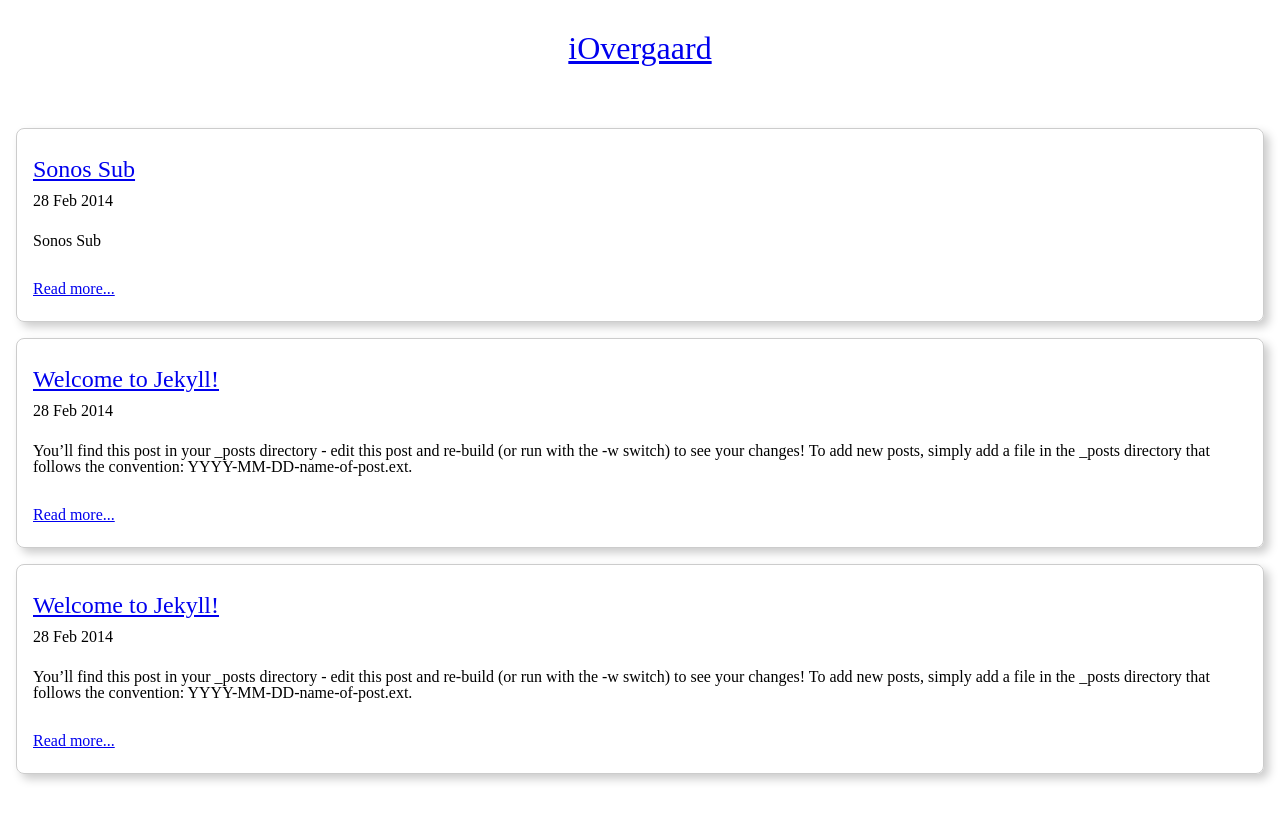
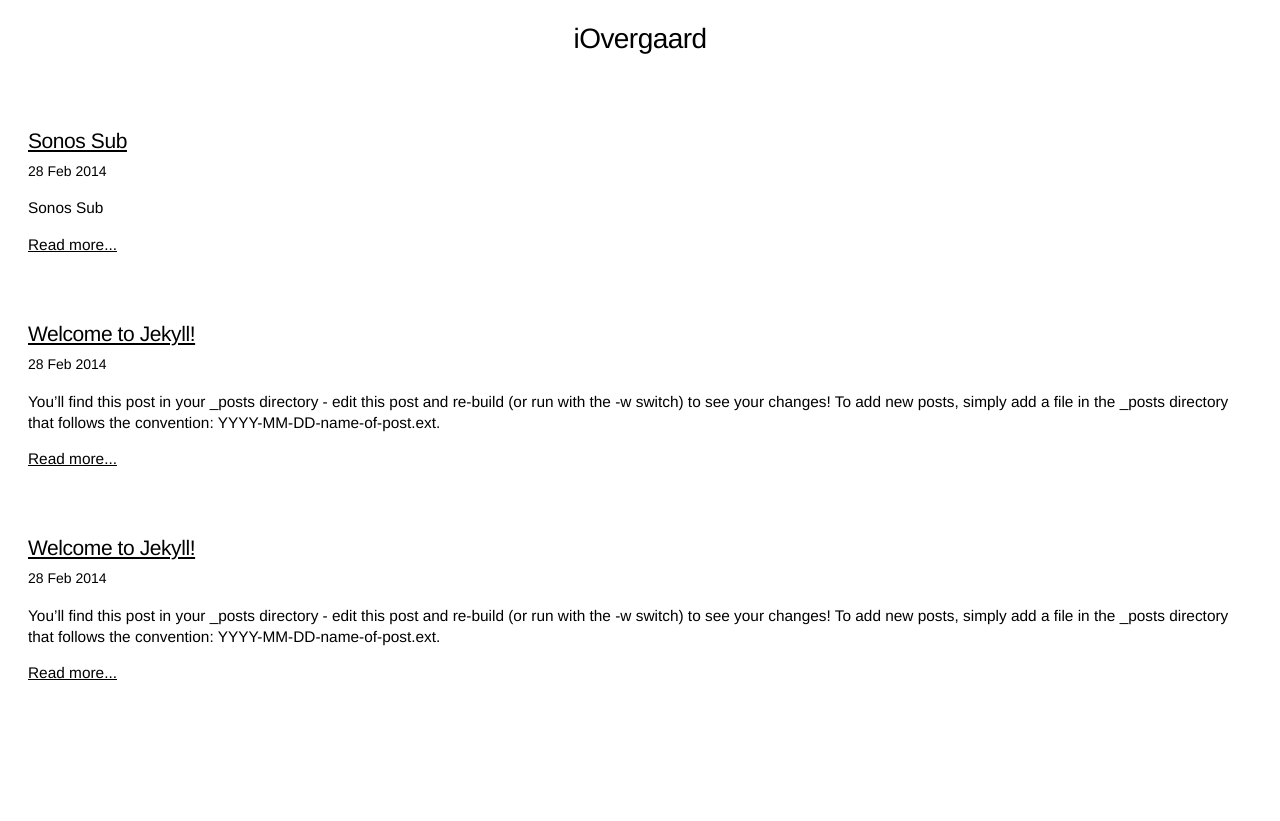
Before and after one commit to iOvergaard/iovergaard.github.io, a Jekyll site: the page built from index.html, in a window 1280 px wide. Shown: the top 821 px of the page. Built offline with Jekyll 4.4.1, drawn with Linux system fonts in a browser that asks for light colours; Markdown is read by kramdown in place of the engine named in the settings.

```diff
--- a/_layouts/post.html
+++ b/_layouts/post.html
@@ -1,6 +1,7 @@
 ---
 layout: default
 ---
+<article class="post">
 	<header>
 		<h1>{{ page.title }}</h1>
 		<p>
@@ -16,6 +17,6 @@ layout: default
 		</p>
 	</header>
 
-<article class="post">
 	{{ content }}
+
 </article>
--- a/_posts/2014-02-28-welcome-to-jekyll.markdown
+++ b/_posts/2014-02-28-welcome-to-jekyll.markdown
@@ -7,6 +7,8 @@ categories: jekyll update
 
 You'll find this post in your `_posts` directory - edit this post and re-build (or run with the `-w` switch) to see your changes!
 To add new posts, simply add a file in the `_posts` directory that follows the convention: YYYY-MM-DD-name-of-post.ext.
+
+![Test image](http://placehold.it/2000x400)
 
 Jekyll also offers powerful support for code snippets:
 
--- a/index.html
+++ b/index.html
@@ -5,10 +5,10 @@ excerpt: Blog for Jacob Overgaard
 ---
 
 <section class="modules m-postview">
-  <ul class="list l-padding t-box-shadow">
+  <ul class="list l-padding">
     {% for post in site.posts %}
     	<li>
-    		<article>
+    		<article class="post">
     			<header>
     				<a href="{{ post.url }}"><span class="h3">{{ post.title }}</span></a>
     			</header>
--- a/sass/partials/_container.scss
+++ b/sass/partials/_container.scss
@@ -4,6 +4,8 @@
 
 .container {
 	@include show-grid;
+	padding: 1em;
 
-	padding: 1em;
+	width: 100%;
+	float: left;
 }
--- a/sass/partials/_syntax.scss
+++ b/sass/partials/_syntax.scss
@@ -2,7 +2,9 @@
 	@include t-box-shadow;
 	background: #ffffff;
 	padding: 0.5em;
-	margin: 0.5em 0.2em;
+	margin: $paragraph-margin;
+	margin-left: 0.2em;
+	margin-right: 0.2em;
 }
 .highlight .c { color: #999988; font-style: italic } /* Comment */
 .highlight .err { color: #a61717; background-color: #e3d2d2 } /* Error */
--- a/sass/partials/_themes.scss
+++ b/sass/partials/_themes.scss
@@ -2,6 +2,10 @@
 	border: solid 1px $border-color;
 	box-shadow: 5px 5px 10px $border-color;
 	border-radius: 8px;
+}
+
+body {
+	background: $body-color;
 }
 
 .list {
--- a/stylesheets/screen.css
+++ b/stylesheets/screen.css
@@ -88,11 +88,26 @@ article, aside, details, figcaption, figure, footer, header, hgroup, main, menu,
   padding: 1em;
 }
 
-/* line 11, ../sass/partials/_themes.scss */
+/* line 20, ../sass/partials/_modules.scss */
+.post a {
+  text-decoration: underline;
+}
+/* line 23, ../sass/partials/_modules.scss */
+.post a:hover {
+  text-decoration: none;
+  color: green;
+}
+
+/* line 7, ../sass/partials/_themes.scss */
+body {
+  background: white;
+}
+
+/* line 15, ../sass/partials/_themes.scss */
 .list.t-border-bottom li {
   border-bottom: solid 1px #cccccc;
 }
-/* line 18, ../sass/partials/_themes.scss */
+/* line 22, ../sass/partials/_themes.scss */
 .list.t-box-shadow li {
   border: solid 1px #cccccc;
   box-shadow: 5px 5px 10px #cccccc;
@@ -100,33 +115,60 @@ article, aside, details, figcaption, figure, footer, header, hgroup, main, menu,
 }
 
 /* line 1, ../sass/partials/_global.scss */
+body {
+  font-family: Helvetica, Arial, sans-serif;
+  font-size: 87.5%;
+  line-height: 1.5em;
+}
+
+/* line 7, ../sass/partials/_global.scss */
+a, a:hover, a:visited, a:active {
+  color: black;
+  text-decoration: none;
+}
+
+/* line 12, ../sass/partials/_global.scss */
 h1, .h1 {
   font-size: 2em;
+  letter-spacing: -0.02em;
   padding: 0.5em 0;
   display: block;
 }
 
-/* line 7, ../sass/partials/_global.scss */
+/* line 19, ../sass/partials/_global.scss */
 h2, .h2 {
   font-size: 1.5em;
   font-style: italic;
+  letter-spacing: -0.02em;
   padding: 0.5em 0;
   display: block;
 }
 
-/* line 14, ../sass/partials/_global.scss */
+/* line 27, ../sass/partials/_global.scss */
 h3, .h3 {
   font-size: 1.5em;
   padding: 0.5em 0;
   display: block;
+  letter-spacing: -0.02em;
 }
 
-/* line 20, ../sass/partials/_global.scss */
+/* line 34, ../sass/partials/_global.scss */
 p {
-  padding: 0.5em 0;
+  margin: 0 0 1em;
+  outline-color: black;
+  outline-style: none;
+  outline-width: 0px;
+  vertical-align: baseline;
+  font-size: 1.1em;
 }
 
-/* line 24, ../sass/partials/_global.scss */
+/* line 43, ../sass/partials/_global.scss */
+img {
+  max-width: 100%;
+  height: auto;
+}
+
+/* line 48, ../sass/partials/_global.scss */
 .justify {
   text-align: justify;
 }
@@ -146,6 +188,8 @@ p {
 /* line 5, ../sass/partials/_container.scss */
 .container {
   padding: 1em;
+  width: 100%;
+  float: left;
 }
 
 /* line 1, ../sass/partials/_syntax.scss */
@@ -155,57 +199,59 @@ p {
   border-radius: 8px;
   background: #ffffff;
   padding: 0.5em;
-  margin: 0.5em 0.2em;
+  margin: 0 0 1em;
+  margin-left: 0.2em;
+  margin-right: 0.2em;
 }
 
-/* line 7, ../sass/partials/_syntax.scss */
+/* line 9, ../sass/partials/_syntax.scss */
 .highlight .c {
   color: #999988;
   font-style: italic;
 }
 
 /* Comment */
-/* line 8, ../sass/partials/_syntax.scss */
+/* line 10, ../sass/partials/_syntax.scss */
 .highlight .err {
   color: #a61717;
   background-color: #e3d2d2;
 }
 
 /* Error */
-/* line 9, ../sass/partials/_syntax.scss */
+/* line 11, ../sass/partials/_syntax.scss */
 .highlight .k {
   font-weight: bold;
 }
 
 /* Keyword */
-/* line 10, ../sass/partials/_syntax.scss */
+/* line 12, ../sass/partials/_syntax.scss */
 .highlight .o {
   font-weight: bold;
 }
 
 /* Operator */
-/* line 11, ../sass/partials/_syntax.scss */
+/* line 13, ../sass/partials/_syntax.scss */
 .highlight .cm {
   color: #999988;
   font-style: italic;
 }
 
 /* Comment.Multiline */
-/* line 12, ../sass/partials/_syntax.scss */
+/* line 14, ../sass/partials/_syntax.scss */
 .highlight .cp {
   color: #999999;
   font-weight: bold;
 }
 
 /* Comment.Preproc */
-/* line 13, ../sass/partials/_syntax.scss */
+/* line 15, ../sass/partials/_syntax.scss */
 .highlight .c1 {
   color: #999988;
   font-style: italic;
 }
 
 /* Comment.Single */
-/* line 14, ../sass/partials/_syntax.scss */
+/* line 16, ../sass/partials/_syntax.scss */
 .highlight .cs {
   color: #999999;
   font-weight: bold;
@@ -213,315 +259,315 @@ p {
 }
 
 /* Comment.Special */
-/* line 15, ../sass/partials/_syntax.scss */
+/* line 17, ../sass/partials/_syntax.scss */
 .highlight .gd {
   color: #000000;
   background-color: #ffdddd;
 }
 
 /* Generic.Deleted */
-/* line 16, ../sass/partials/_syntax.scss */
+/* line 18, ../sass/partials/_syntax.scss */
 .highlight .gd .x {
   color: #000000;
   background-color: #ffaaaa;
 }
 
 /* Generic.Deleted.Specific */
-/* line 17, ../sass/partials/_syntax.scss */
+/* line 19, ../sass/partials/_syntax.scss */
 .highlight .ge {
   font-style: italic;
 }
 
 /* Generic.Emph */
-/* line 18, ../sass/partials/_syntax.scss */
+/* line 20, ../sass/partials/_syntax.scss */
 .highlight .gr {
   color: #aa0000;
 }
 
 /* Generic.Error */
-/* line 19, ../sass/partials/_syntax.scss */
+/* line 21, ../sass/partials/_syntax.scss */
 .highlight .gh {
   color: #999999;
 }
 
 /* Generic.Heading */
-/* line 20, ../sass/partials/_syntax.scss */
+/* line 22, ../sass/partials/_syntax.scss */
 .highlight .gi {
   color: #000000;
   background-color: #ddffdd;
 }
 
 /* Generic.Inserted */
-/* line 21, ../sass/partials/_syntax.scss */
+/* line 23, ../sass/partials/_syntax.scss */
 .highlight .gi .x {
   color: #000000;
   background-color: #aaffaa;
 }
 
 /* Generic.Inserted.Specific */
-/* line 22, ../sass/partials/_syntax.scss */
+/* line 24, ../sass/partials/_syntax.scss */
 .highlight .go {
   color: #888888;
 }
 
 /* Generic.Output */
-/* line 23, ../sass/partials/_syntax.scss */
+/* line 25, ../sass/partials/_syntax.scss */
 .highlight .gp {
   color: #555555;
 }
 
 /* Generic.Prompt */
-/* line 24, ../sass/partials/_syntax.scss */
+/* line 26, ../sass/partials/_syntax.scss */
 .highlight .gs {
   font-weight: bold;
 }
 
 /* Generic.Strong */
-/* line 25, ../sass/partials/_syntax.scss */
+/* line 27, ../sass/partials/_syntax.scss */
 .highlight .gu {
   color: #aaaaaa;
 }
 
 /* Generic.Subheading */
-/* line 26, ../sass/partials/_syntax.scss */
+/* line 28, ../sass/partials/_syntax.scss */
 .highlight .gt {
   color: #aa0000;
 }
 
 /* Generic.Traceback */
-/* line 27, ../sass/partials/_syntax.scss */
+/* line 29, ../sass/partials/_syntax.scss */
 .highlight .kc {
   font-weight: bold;
 }
 
 /* Keyword.Constant */
-/* line 28, ../sass/partials/_syntax.scss */
+/* line 30, ../sass/partials/_syntax.scss */
 .highlight .kd {
   font-weight: bold;
 }
 
 /* Keyword.Declaration */
-/* line 29, ../sass/partials/_syntax.scss */
+/* line 31, ../sass/partials/_syntax.scss */
 .highlight .kp {
   font-weight: bold;
 }
 
 /* Keyword.Pseudo */
-/* line 30, ../sass/partials/_syntax.scss */
+/* line 32, ../sass/partials/_syntax.scss */
 .highlight .kr {
   font-weight: bold;
 }
 
 /* Keyword.Reserved */
-/* line 31, ../sass/partials/_syntax.scss */
+/* line 33, ../sass/partials/_syntax.scss */
 .highlight .kt {
   color: #445588;
   font-weight: bold;
 }
 
 /* Keyword.Type */
-/* line 32, ../sass/partials/_syntax.scss */
+/* line 34, ../sass/partials/_syntax.scss */
 .highlight .m {
   color: #009999;
 }
 
 /* Literal.Number */
-/* line 33, ../sass/partials/_syntax.scss */
+/* line 35, ../sass/partials/_syntax.scss */
 .highlight .s {
   color: #dd1144;
 }
 
 /* Literal.String */
-/* line 34, ../sass/partials/_syntax.scss */
+/* line 36, ../sass/partials/_syntax.scss */
 .highlight .na {
   color: teal;
 }
 
 /* Name.Attribute */
-/* line 35, ../sass/partials/_syntax.scss */
+/* line 37, ../sass/partials/_syntax.scss */
 .highlight .nb {
   color: #0086b3;
 }
 
 /* Name.Builtin */
-/* line 36, ../sass/partials/_syntax.scss */
+/* line 38, ../sass/partials/_syntax.scss */
 .highlight .nc {
   color: #445588;
   font-weight: bold;
 }
 
 /* Name.Class */
-/* line 37, ../sass/partials/_syntax.scss */
+/* line 39, ../sass/partials/_syntax.scss */
 .highlight .no {
   color: teal;
 }
 
 /* Name.Constant */
-/* line 38, ../sass/partials/_syntax.scss */
+/* line 40, ../sass/partials/_syntax.scss */
 .highlight .ni {
   color: purple;
 }
 
 /* Name.Entity */
-/* line 39, ../sass/partials/_syntax.scss */
+/* line 41, ../sass/partials/_syntax.scss */
 .highlight .ne {
   color: #990000;
   font-weight: bold;
 }
 
 /* Name.Exception */
-/* line 40, ../sass/partials/_syntax.scss */
+/* line 42, ../sass/partials/_syntax.scss */
 .highlight .nf {
   color: #990000;
   font-weight: bold;
 }
 
 /* Name.Function */
-/* line 41, ../sass/partials/_syntax.scss */
+/* line 43, ../sass/partials/_syntax.scss */
 .highlight .nn {
   color: #555555;
 }
 
 /* Name.Namespace */
-/* line 42, ../sass/partials/_syntax.scss */
+/* line 44, ../sass/partials/_syntax.scss */
 .highlight .nt {
   color: navy;
 }
 
 /* Name.Tag */
-/* line 43, ../sass/partials/_syntax.scss */
+/* line 45, ../sass/partials/_syntax.scss */
 .highlight .nv {
   color: teal;
 }
 
 /* Name.Variable */
-/* line 44, ../sass/partials/_syntax.scss */
+/* line 46, ../sass/partials/_syntax.scss */
 .highlight .ow {
   font-weight: bold;
 }
 
 /* Operator.Word */
-/* line 45, ../sass/partials/_syntax.scss */
+/* line 47, ../sass/partials/_syntax.scss */
 .highlight .w {
   color: #bbbbbb;
 }
 
 /* Text.Whitespace */
-/* line 46, ../sass/partials/_syntax.scss */
+/* line 48, ../sass/partials/_syntax.scss */
 .highlight .mf {
   color: #009999;
 }
 
 /* Literal.Number.Float */
-/* line 47, ../sass/partials/_syntax.scss */
+/* line 49, ../sass/partials/_syntax.scss */
 .highlight .mh {
   color: #009999;
 }
 
 /* Literal.Number.Hex */
-/* line 48, ../sass/partials/_syntax.scss */
+/* line 50, ../sass/partials/_syntax.scss */
 .highlight .mi {
   color: #009999;
 }
 
 /* Literal.Number.Integer */
-/* line 49, ../sass/partials/_syntax.scss */
+/* line 51, ../sass/partials/_syntax.scss */
 .highlight .mo {
   color: #009999;
 }
 
 /* Literal.Number.Oct */
-/* line 50, ../sass/partials/_syntax.scss */
+/* line 52, ../sass/partials/_syntax.scss */
 .highlight .sb {
   color: #dd1144;
 }
 
 /* Literal.String.Backtick */
-/* line 51, ../sass/partials/_syntax.scss */
+/* line 53, ../sass/partials/_syntax.scss */
 .highlight .sc {
   color: #dd1144;
 }
 
 /* Literal.String.Char */
-/* line 52, ../sass/partials/_syntax.scss */
+/* line 54, ../sass/partials/_syntax.scss */
 .highlight .sd {
   color: #dd1144;
 }
 
 /* Literal.String.Doc */
-/* line 53, ../sass/partials/_syntax.scss */
+/* line 55, ../sass/partials/_syntax.scss */
 .highlight .s2 {
   color: #dd1144;
 }
 
 /* Literal.String.Double */
-/* line 54, ../sass/partials/_syntax.scss */
+/* line 56, ../sass/partials/_syntax.scss */
 .highlight .se {
   color: #dd1144;
 }
 
 /* Literal.String.Escape */
-/* line 55, ../sass/partials/_syntax.scss */
+/* line 57, ../sass/partials/_syntax.scss */
 .highlight .sh {
   color: #dd1144;
 }
 
 /* Literal.String.Heredoc */
-/* line 56, ../sass/partials/_syntax.scss */
+/* line 58, ../sass/partials/_syntax.scss */
 .highlight .si {
   color: #dd1144;
 }
 
 /* Literal.String.Interpol */
-/* line 57, ../sass/partials/_syntax.scss */
+/* line 59, ../sass/partials/_syntax.scss */
 .highlight .sx {
   color: #dd1144;
 }
 
 /* Literal.String.Other */
-/* line 58, ../sass/partials/_syntax.scss */
+/* line 60, ../sass/partials/_syntax.scss */
 .highlight .sr {
   color: #009926;
 }
 
 /* Literal.String.Regex */
-/* line 59, ../sass/partials/_syntax.scss */
+/* line 61, ../sass/partials/_syntax.scss */
 .highlight .s1 {
   color: #dd1144;
 }
 
 /* Literal.String.Single */
-/* line 60, ../sass/partials/_syntax.scss */
+/* line 62, ../sass/partials/_syntax.scss */
 .highlight .ss {
   color: #990073;
 }
 
 /* Literal.String.Symbol */
-/* line 61, ../sass/partials/_syntax.scss */
+/* line 63, ../sass/partials/_syntax.scss */
 .highlight .bp {
   color: #999999;
 }
 
 /* Name.Builtin.Pseudo */
-/* line 62, ../sass/partials/_syntax.scss */
+/* line 64, ../sass/partials/_syntax.scss */
 .highlight .vc {
   color: teal;
 }
 
 /* Name.Variable.Class */
-/* line 63, ../sass/partials/_syntax.scss */
+/* line 65, ../sass/partials/_syntax.scss */
 .highlight .vg {
   color: teal;
 }
 
 /* Name.Variable.Global */
-/* line 64, ../sass/partials/_syntax.scss */
+/* line 66, ../sass/partials/_syntax.scss */
 .highlight .vi {
   color: teal;
 }
 
 /* Name.Variable.Instance */
-/* line 65, ../sass/partials/_syntax.scss */
+/* line 67, ../sass/partials/_syntax.scss */
 .highlight .il {
   color: #009999;
 }
```
Also changed, not shown: sass/partials/_base.scss (+9 -0 lines), sass/partials/_global.scss (+25 -1 lines), sass/partials/_modules.scss (+12 -0 lines), .nojekyll (added). Lines whose indentation alone changed are shown as unchanged.
